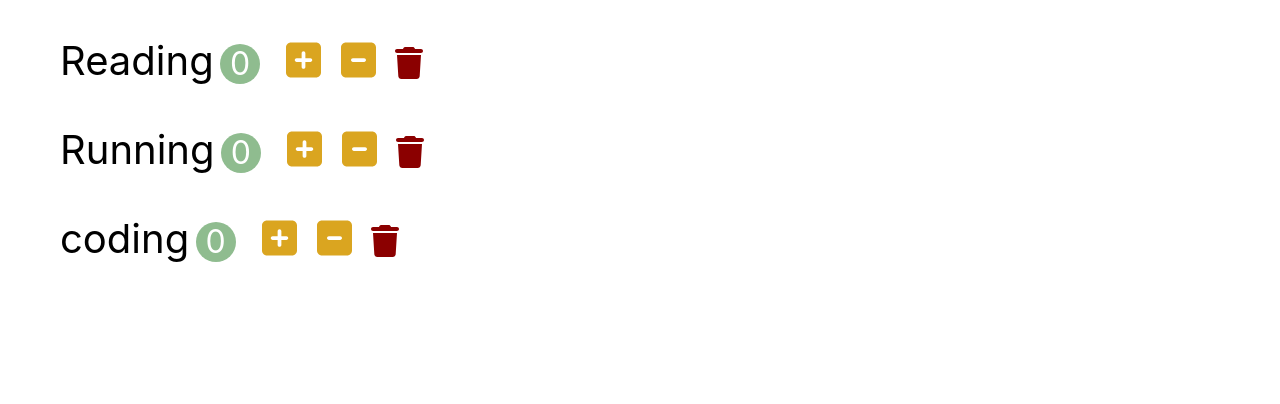
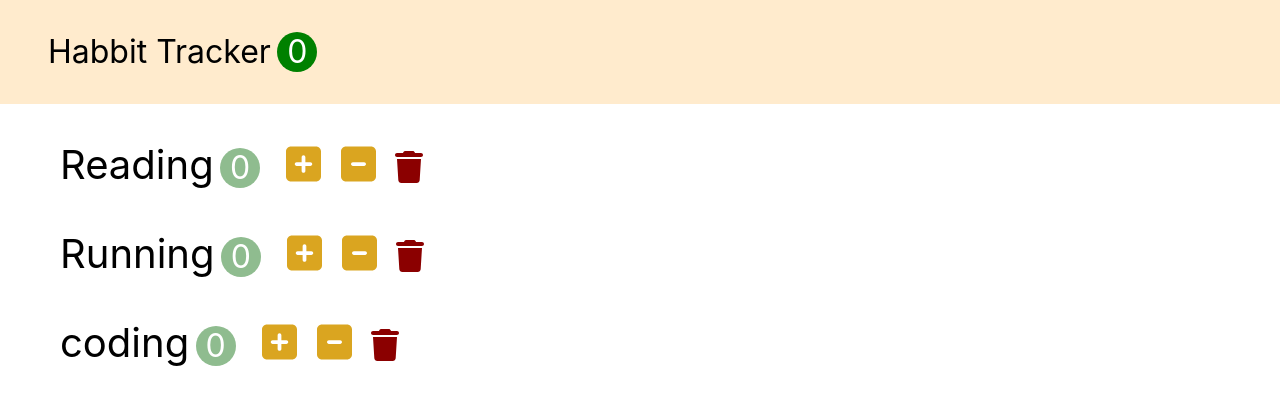
Before and after one commit to 2-Jihee/habit-tracker, a React (Create React App) app: page / in a window 1280 px wide. Shown: the top 404 px of the page. Built offline with nearby package versions, Linux system fonts and the light colour scheme.

Commit message:
add navbar component

```diff
--- a/src/app.css
+++ b/src/app.css
@@ -1,7 +1,35 @@
+* {
+  box-sizing: border-box;
+}
+
 button {
   outline: none;
   border: 0;
   cursor: pointer;
+}
+
+.navbar {
+  font-size: 2rem;
+  padding: 1em;
+  background-color: blanchedalmond;
+}
+
+.navbar-logo {
+  color: goldenrod;
+  margin-right: 0.5em;
+}
+
+.navbar-count {
+  display: inline-block;
+  text-align: center;
+  font-size: 2rem;
+  width: 2.5rem;
+  height: 2.5rem;
+  line-height: 2.5rem;
+  margin-left: 0.2em;
+  background-color: green;
+  color: white;
+  border-radius: 50%;
 }
 
 .habit {
--- a/src/app.jsx
+++ b/src/app.jsx
@@ -1,9 +1,48 @@
-import React from 'react';
+import React, { Component } from 'react';
 import './app.css';
+import Navbar from './components/navbar';
 import Habits from './components/habits';
 
-function App() {
-  return <Habits />;
+class App extends Component {
+  state = {
+    habits: [
+        { id: 1, name: 'Reading', count: 0 },
+        { id: 2, name: 'Running', count: 0 },
+        { id: 3, name: 'coding', count: 0 },
+    ],
+};
+
+handleIncrement = habit => {
+  const habits = [...this.state.habits];
+  const index = habits.indexOf(habit);
+  habits[index].count++;
+  this.setState({habits});
+};
+handleDecrement = habit => {
+  const habits = [...this.state.habits];
+  const index = habits.indexOf(habit);
+  const count = habits[index].count - 1;
+  habits[index].count = count < 0 ? 0 : count;
+  this.setState({habits});
+};
+handleDelete = habit => {
+  const habits = this.state.habits.filter(item => item.id !== habit.id);
+  this.setState({habits});
+};
+
+  render() {
+    return (
+      <>
+        <Navbar
+          totalCount={this.state.habits.filter(item => item.count > 0).length}/>
+        <Habits
+          habits={this.state.habits}
+          onIncrement={this.handleIncrement}
+          onDecrement={this.handleDecrement}
+          onDelete={this.handleDelete} />
+      </>
+    );
+  }
 }
 
 export default App;
--- a/src/components/habits.jsx
+++ b/src/components/habits.jsx
@@ -2,36 +2,21 @@ import React, { Component } from 'react';
 import Habit from './habit';
 
 class Habits extends Component {
-    state = {
-        habits: [
-            { id: 1, name: 'Reading', count: 0 },
-            { id: 2, name: 'Running', count: 0 },
-            { id: 3, name: 'coding', count: 0 },
-        ],
-    };
 
     handleIncrement = habit => {
-        const habits = [...this.state.habits];
-        const index = habits.indexOf(habit);
-        habits[index].count++;
-        this.setState({habits});
+        this.props.onIncrement(habit);
     };
     handleDecrement = habit => {
-        const habits = [...this.state.habits];
-        const index = habits.indexOf(habit);
-        const count = habits[index].count - 1;
-        habits[index].count = count < 0 ? 0 : count;
-        this.setState({habits});
+        this.props.onDecrement(habit);
     };
     handleDelete = habit => {
-        const habits = this.state.habits.filter(item => item.id !== habit.id);
-        this.setState({habits});
+        this.props.onDelete(habit);
     };
 
     render() {
         return (
             <ul>
-                {this.state.habits.map(habit => (
+                {this.props.habits.map(habit => (
                     <Habit
                     key={habit.id}
                     habit={habit}
--- /dev/null
+++ b/src/components/navbar.jsx
@@ -0,0 +1,15 @@
+import React, { Component } from 'react';
+
+class Navbar extends Component {
+    render() {
+        return (
+            <nav className='navbar'>
+                <i className="navbar-logo fa-light fa-ballot-check"></i>
+                <span>Habbit Tracker</span>
+                <span className="navbar-count">{this.props.totalCount}</span>
+            </nav>
+        );
+    }
+}
+
+export default Navbar;
```
